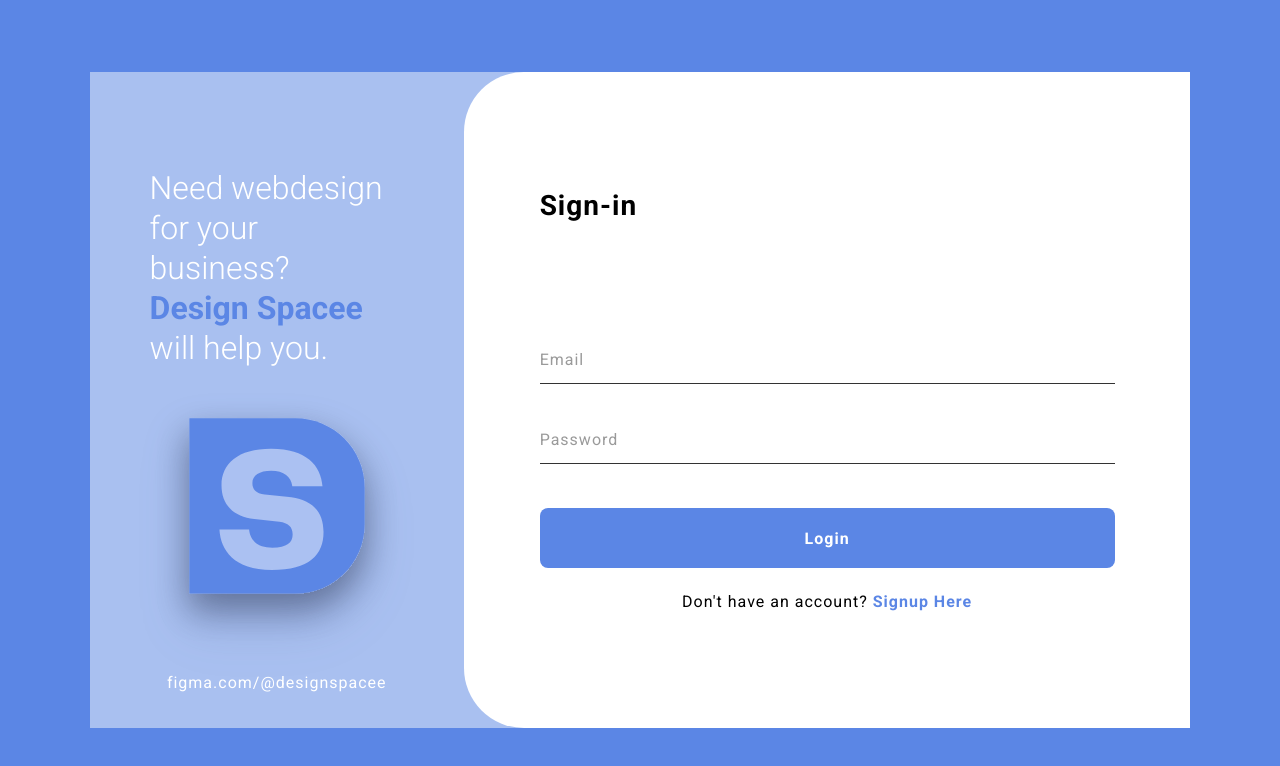
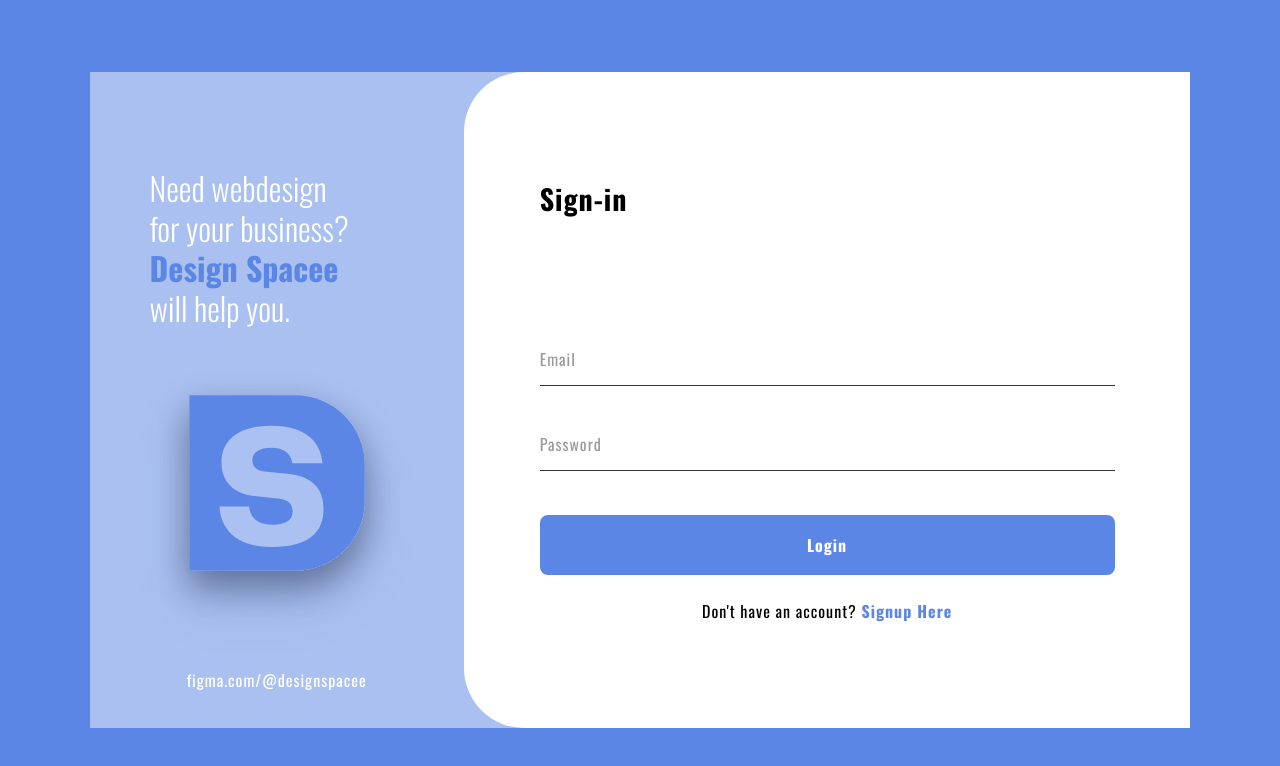
Before and after one commit to currlei/APPDEV1, a React (Vite) app in the folder F_L04_ReactJsStylingFigmaConversion/: page / in a window 1280 px wide. Shown: the top 766 px of the page. Built offline with nearby package versions, Linux system fonts and the light colour scheme.

Commit message:
Update global font family and adjust text styling

```diff
--- a/F_L04_ReactJsStylingFigmaConversion/src/index.css
+++ b/F_L04_ReactJsStylingFigmaConversion/src/index.css
@@ -1,4 +1,4 @@
-@import url('https://fonts.googleapis.com/css2?family=Roboto:ital,wght@0,100..900;1,100..900&display=swap');
+@import url('https://fonts.googleapis.com/css2?family=Oswald:wght@300;400;700&display=swap');
 
 * {
   box-sizing: border-box;
@@ -7,7 +7,7 @@
 }
 
 body {
-  font-family: "Roboto", sans-serif;
+  font-family: "Oswald", sans-serif;
   font-size: 16px;
   color: #000;
   background: #5b86e5;
```
